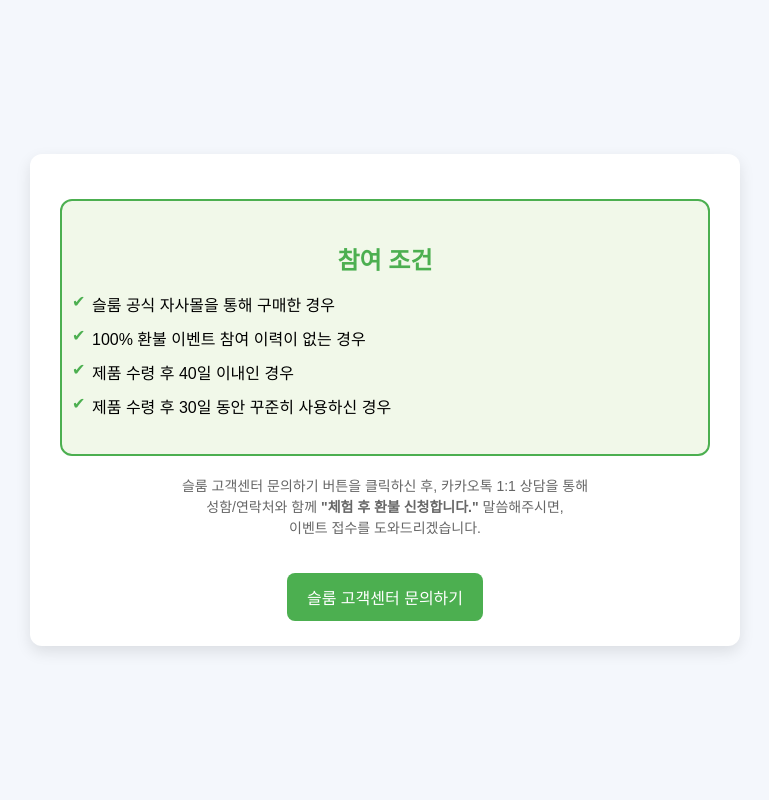
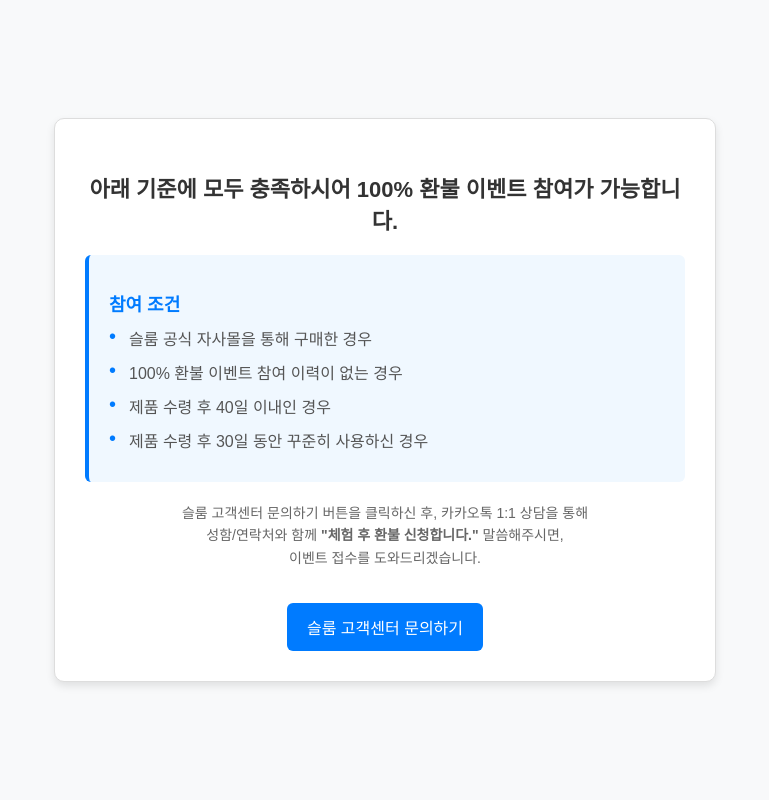
Before and after one commit to sdefgbhnjmj/100_percent_refund_page, a Flask app: page /result in a window 1280 px wide. Shown: the whole page, without its empty margins (255-1024 px from the left). Run offline with Flask 2, Linux system fonts and the light colour scheme.

Commit message:
Initial commit

```diff
--- a/templates/result.html
+++ b/templates/result.html
@@ -7,7 +7,7 @@
     <style>
         body {
             font-family: "Noto Sans KR", Arial, sans-serif;
-            background-color: #f4f7fc;
+            background-color: #f8f9fa;
             margin: 0;
             padding: 0;
             display: flex;
@@ -17,69 +17,83 @@
         }
         .container {
             background-color: white;
-            padding: 25px 30px;
-            border-radius: 12px;
-            box-shadow: 0 6px 15px rgba(0, 0, 0, 0.1);
+            padding: 30px;
+            border: 1px solid #ddd;
+            border-radius: 10px;
+            max-width: 600px;
+            width: 100%;
+            box-shadow: 0 4px 8px rgba(0, 0, 0, 0.1);
             text-align: center;
-            max-width: 650px;
-            width: 100%;
+        }
+        .title {
+            font-size: 22px;
+            font-weight: bold;
+            color: #333;
+            margin-bottom: 20px;
         }
         .highlight {
-            background-color: #f1f8e9;
-            border: 2px solid #4CAF50;
-            border-radius: 12px;
+            background-color: #f0f8ff;
+            border-left: 4px solid #007BFF;
             padding: 20px;
+            border-radius: 6px;
             margin: 20px 0;
+            text-align: left;
         }
         .highlight h2 {
-            font-size: 24px;
-            color: #4CAF50;
-            margin-bottom: 15px;
+            font-size: 18px;
+            color: #007BFF;
+            margin-bottom: 10px;
             font-weight: bold;
         }
         .highlight ul {
             list-style: none;
             padding: 0;
-            text-align: left;
+            margin: 0;
         }
         .highlight li {
             font-size: 16px;
-            margin: 10px 0;
+            color: #555;
+            margin-bottom: 10px;
             padding-left: 20px;
-            text-indent: -10px;
             position: relative;
         }
         .highlight li::before {
-            content: "✔";
-            color: #4CAF50;
-            font-size: 16px;
+            content: "•";
+            color: #007BFF;
             position: absolute;
             left: 0;
+            font-size: 20px;
+            line-height: 1;
         }
         .note {
             font-size: 14px;
             color: #666;
-            margin-top: 15px;
-            line-height: 1.5;
+            margin-top: 20px;
+            line-height: 1.6;
         }
         button {
-            background-color: #4CAF50;
+            background-color: #007BFF;
             color: white;
             border: none;
             padding: 12px 20px;
             font-size: 16px;
-            border-radius: 8px;
+            border-radius: 6px;
             cursor: pointer;
             margin-top: 20px;
-            transition: background-color 0.3s ease;
+            transition: background-color 0.2s;
         }
         button:hover {
-            background-color: #388E3C;
+            background-color: #0056b3;
+        }
+        button:focus {
+            outline: none;
         }
     </style>
 </head>
 <body>
     <div class="container">
+        <p class="title">아래 기준에 모두 충족하시어 100% 환불 이벤트 참여가 가능합니다.</p>
+
         <div class="highlight">
             <h2>참여 조건</h2>
             <ul>
@@ -89,11 +103,13 @@
                 <li>제품 수령 후 30일 동안 꾸준히 사용하신 경우</li>
             </ul>
         </div>
+
         <p class="note">
             슬룸 고객센터 문의하기 버튼을 클릭하신 후, 카카오톡 1:1 상담을 통해<br>
             성함/연락처와 함께 <strong>"체험 후 환불 신청합니다."</strong> 말씀해주시면,<br>
             이벤트 접수를 도와드리겠습니다.
         </p>
+
         <button onclick="window.location.href='http://pf.kakao.com/_hFwPK'">슬룸 고객센터 문의하기</button>
     </div>
 </body>
```
